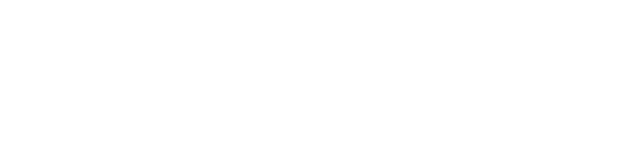
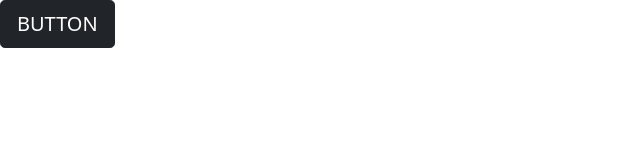
Before and after one commit to chaselones/bootstrap-4-intro, a plain HTML site: page index.html in a window 1280 px wide. Shown: the whole page, without its empty margins (0-640 px from the left). Drawn offline with nearby package versions, Linux system fonts and the light colour scheme.

Commit message:
first successful use of bootstrap testing button

```diff
--- a/index.html
+++ b/index.html
@@ -9,6 +9,6 @@
     <title>Document</title>
 </head>
 <body>
-
+    <button class="btn btn-lg btn-dark">BUTTON</button>
 </body>
 </html>
```
